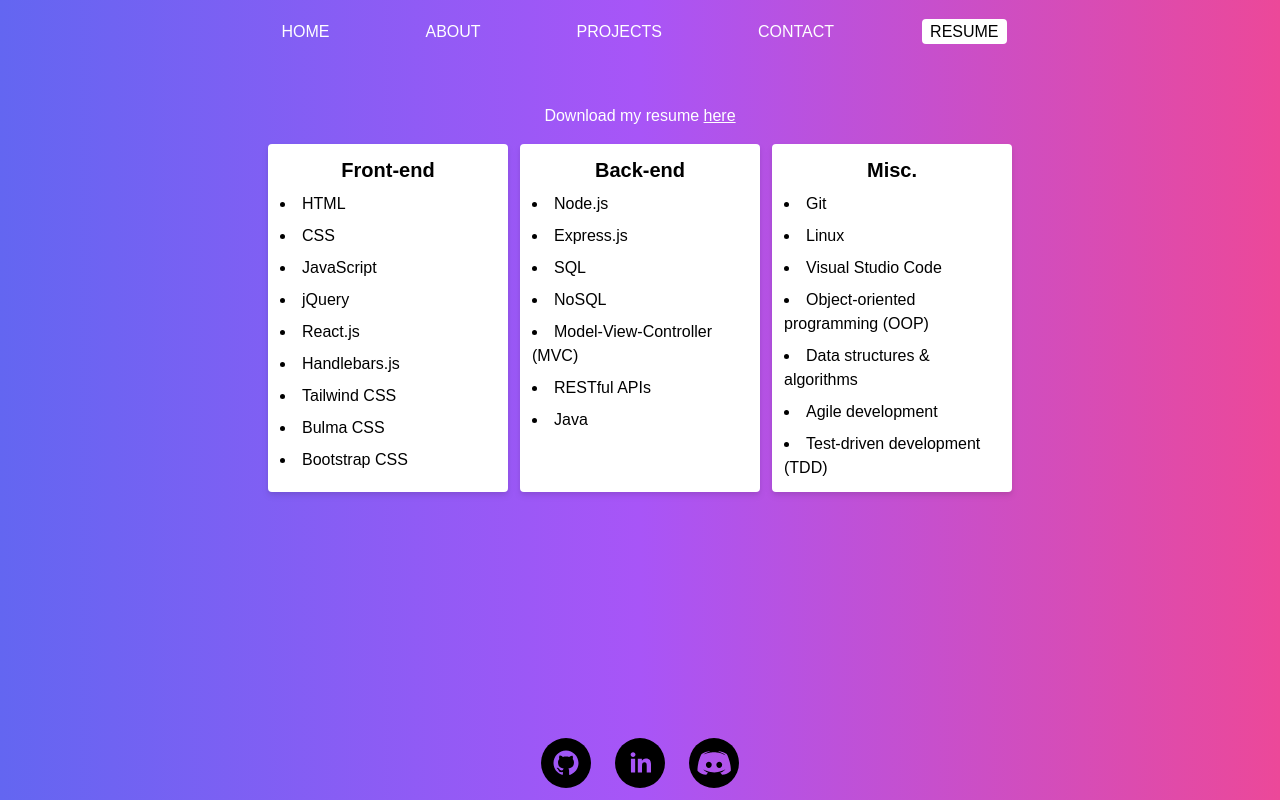
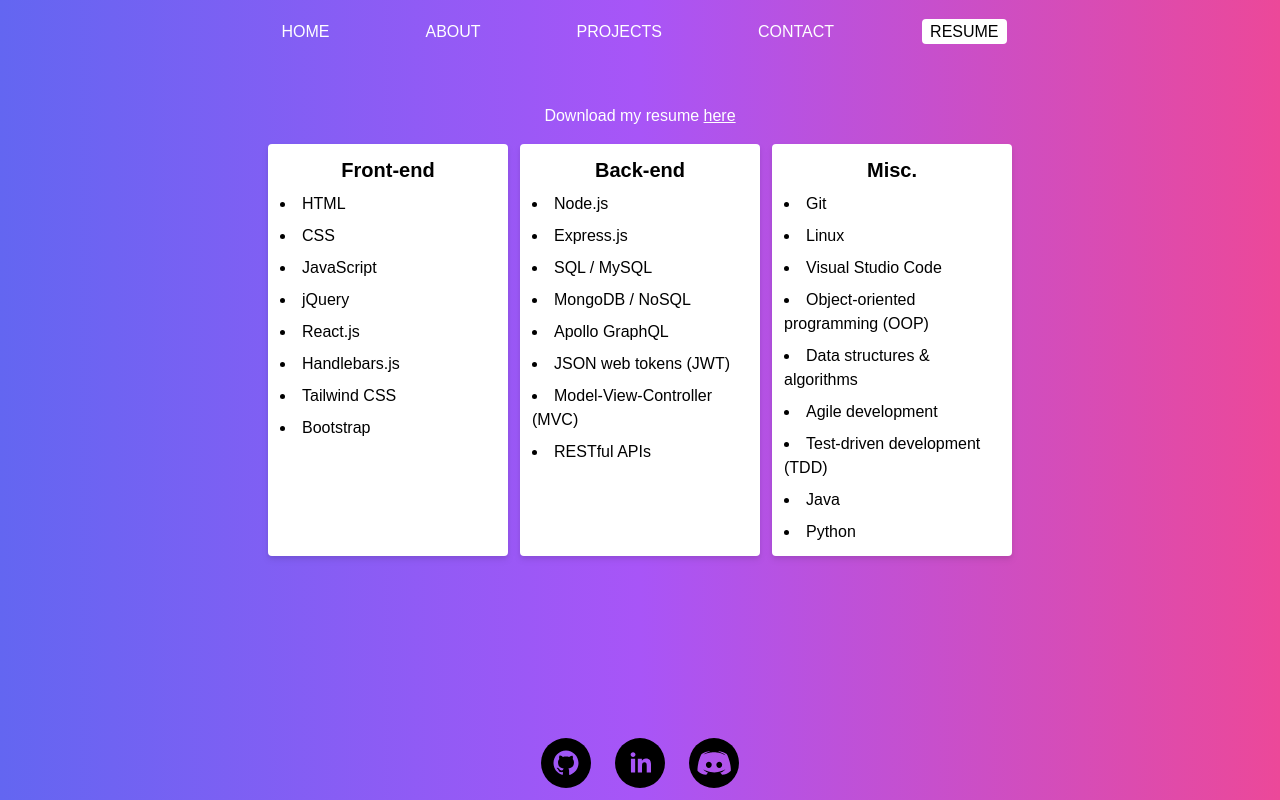
Before and after one commit to irene-panis/react-portfolio, a React (Vite) app: page /Resume in a window 1280 px wide. Built offline with nearby package versions, Linux system fonts and the light colour scheme.

Commit message:
edit resume cards

```diff
--- a/src/pages/Resume.jsx
+++ b/src/pages/Resume.jsx
@@ -12,8 +12,7 @@ export default function Resume() {
         'React.js',
         'Handlebars.js',
         'Tailwind CSS',
-        'Bulma CSS',
-        'Bootstrap CSS'
+        'Bootstrap'
       ]
     },
     {
@@ -21,11 +20,12 @@ export default function Resume() {
       items: [
         'Node.js',
         'Express.js',
-        'SQL',
-        'NoSQL',
+        'SQL / MySQL',
+        'MongoDB / NoSQL',
+        'Apollo GraphQL',
+        'JSON web tokens (JWT)',
         'Model-View-Controller (MVC)',
-        'RESTful APIs',
-        'Java'
+        'RESTful APIs'
       ]
     },
     {
@@ -37,7 +37,9 @@ export default function Resume() {
         'Object-oriented programming (OOP)',
         'Data structures & algorithms',
         'Agile development',
-        'Test-driven development (TDD)'
+        'Test-driven development (TDD)',
+        'Java',
+        'Python'
       ]
     }
   ]
```
